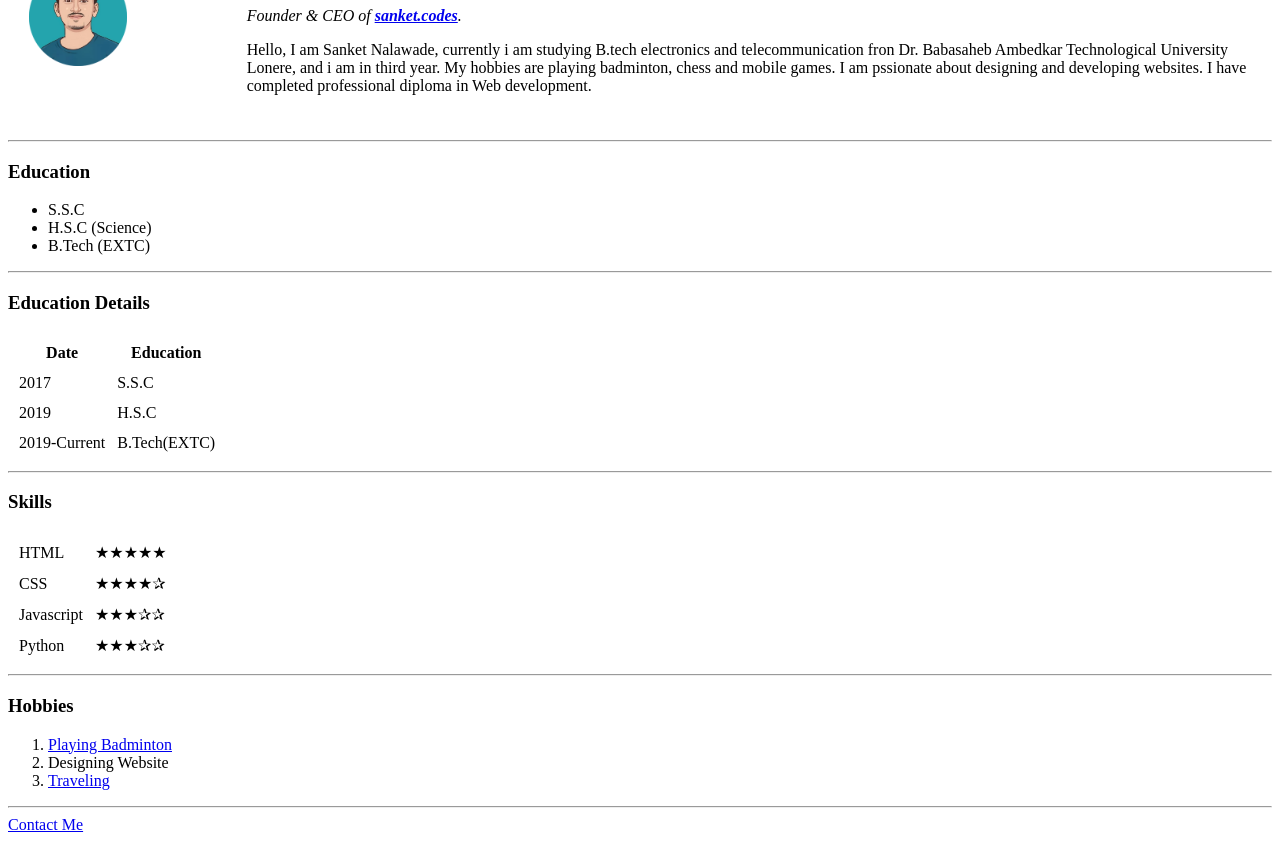
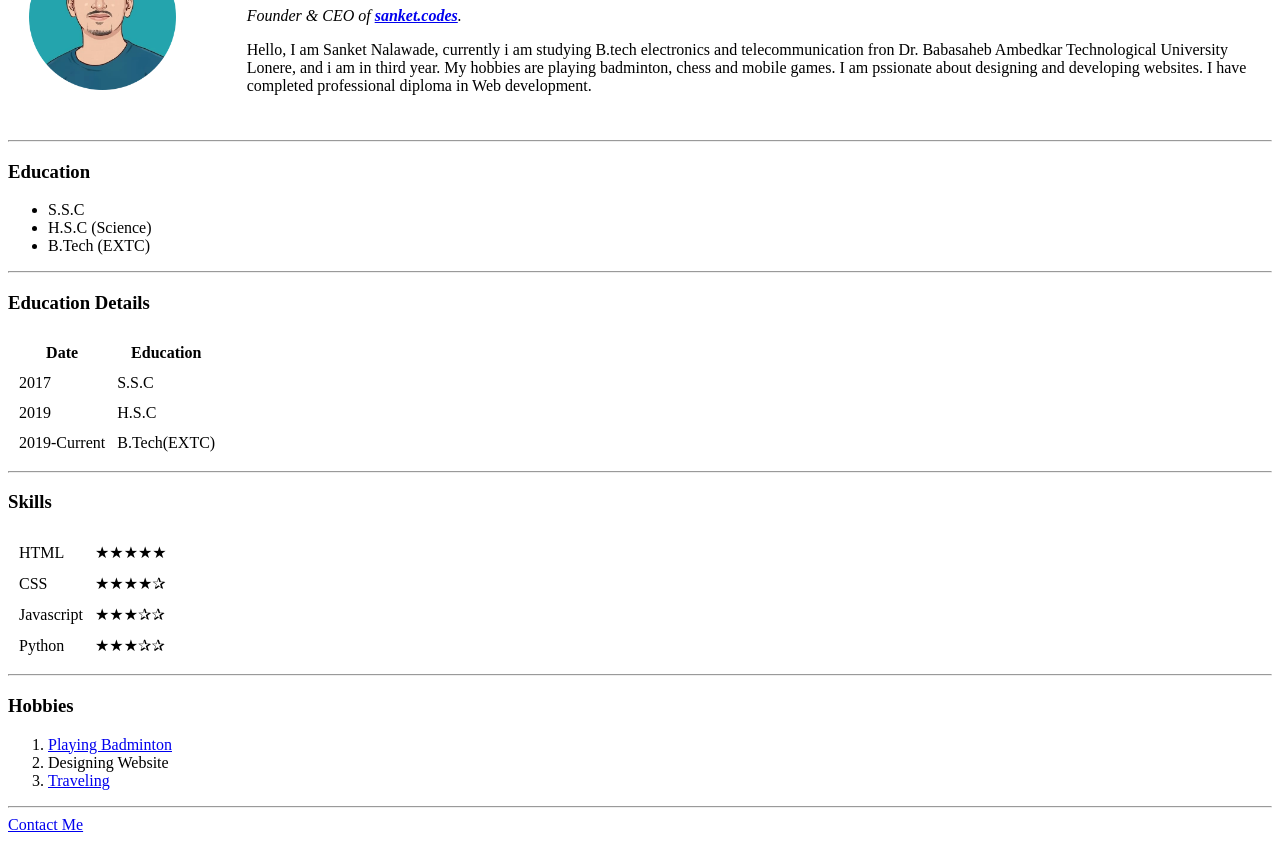
Before and after one commit to Sanket-Nalawade/cv, a plain HTML site: page index.html in a window 1280 px wide. Shown: the part 102-944 px from the top of the page. Drawn offline with Linux system fonts and the light colour scheme.

Commit message:
Update index.html

```diff
--- a/index.html
+++ b/index.html
@@ -9,7 +9,7 @@
 <body>
     <table cellspacing="20">
     <tr>
-    <td><img src="images/sanket.png" alt="Sanket Nalawade" width="50%" ></td>
+    <td><img src="images/sanket.png" alt="Sanket Nalawade" width="75%" ></td>
     <td><h1>Sanket Nalawade</h1>
     <p><em>Founder & CEO of <strong><a href="http://sanketcodes.fast-page.org">sanket.codes</a></strong>.</em></p>
     <p>Hello, I am Sanket Nalawade, currently i am studying B.tech electronics and telecommunication fron Dr. Babasaheb Ambedkar Technological University Lonere, and i am in third year. My hobbies are playing badminton, chess and mobile games. I am pssionate about designing and developing websites. I have completed professional diploma in Web development.</p>
```
